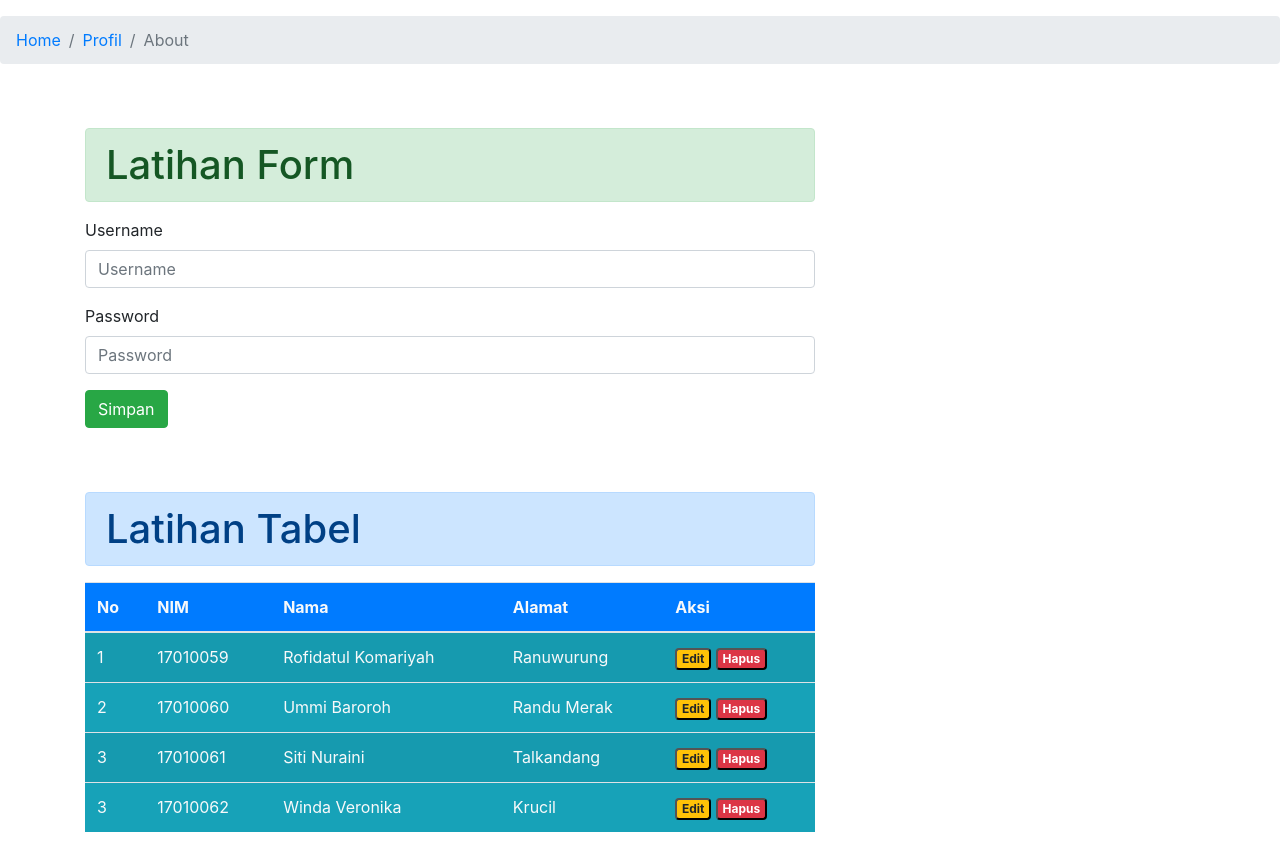
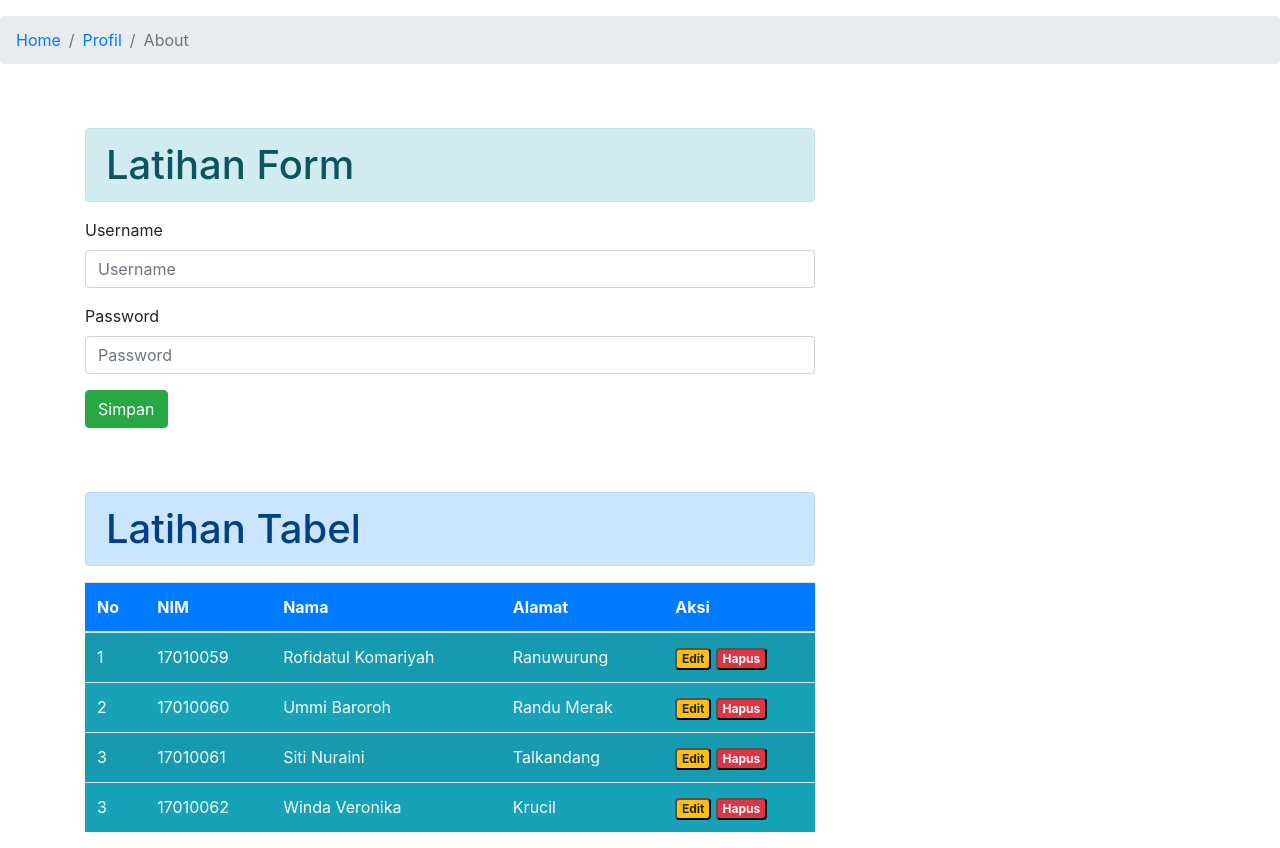
Before and after one commit to rofid99/barulagi, a plain HTML site: page index.html in a window 1280 px wide. Drawn offline with Linux system fonts and the light colour scheme.

Commit message:
mengubah warna bg latian form

```diff
--- a/index.html
+++ b/index.html
@@ -94,7 +94,7 @@
 <div class="container">
     <div class="row">
         <div class="col-md-8 mt-5">
-      <h1 class="alert alert-success">Latihan Form</h1>
+      <h1 class="alert alert-info">Latihan Form</h1>
         </div>
     </div>
     <div class="row">
```
